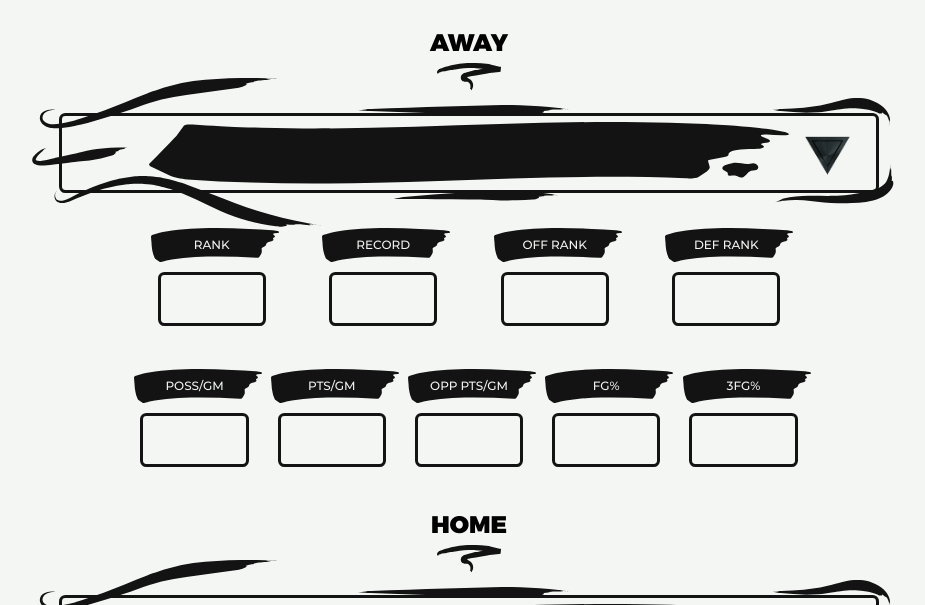
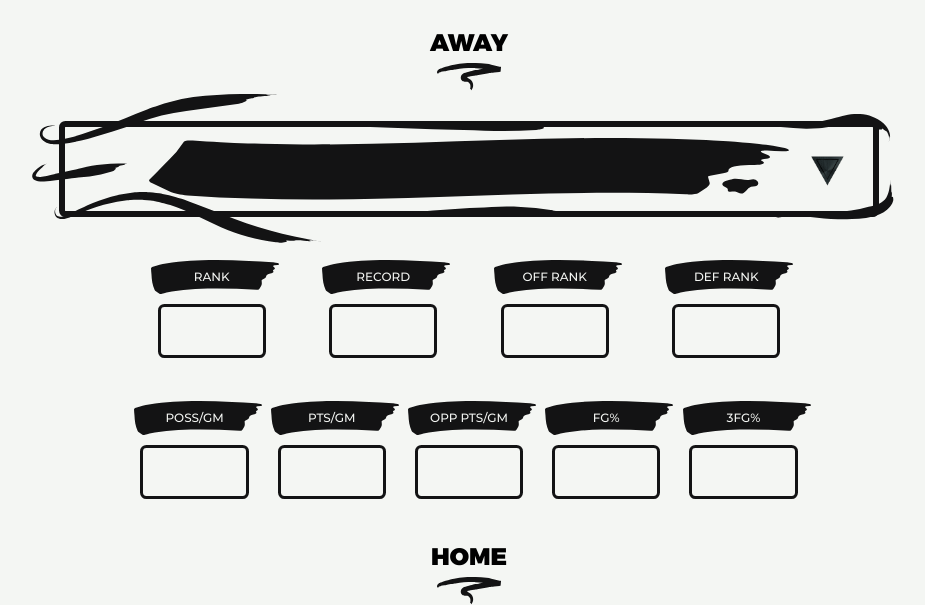
Before and after one commit to drakefontana/cbb-live-ou_UI, a website: page public/index.html in a window 1280 px wide. Shown: the part 117-722 px from the top of the page, without its empty margins (179-1104 px from the left). Drawn offline with nearby package versions, Linux system fonts and the light colour scheme; no server answers.

Commit message:
Minor-CSS-Tweaks

```diff
--- a/public/css/styles.css
+++ b/public/css/styles.css
@@ -1368,7 +1368,7 @@ h3 {
         border: 0.5vw solid;
         border-radius: 1.5vw;
         font-size: 1.35em;
-        height: 8vh;
+        height: 11vh;
     }
 
     #team1-select-highlight,
@@ -1486,13 +1486,24 @@ h3 {
         margin-top: -1.5vh;
     }
 
+    .team1-select-cont, .team2-select-cont {
+        margin-top: 7vh;
+        margin-bottom: 8vh;
+    }
+
     #selection-arrow {
-        width: 4vw;
+        width: 3vw;
         transform: translateX(28vw);
     }
 
     .team-select {
         width: 80%;
+        height: 12vh;
+        border: .5vw solid;
+        border-radius: .5vw;
+        font-size: 1.75em;
+        padding: 1.5vh;
+        margin-bottom: 0vh;
     }
 
     .team-detail, .output-detail {
```
